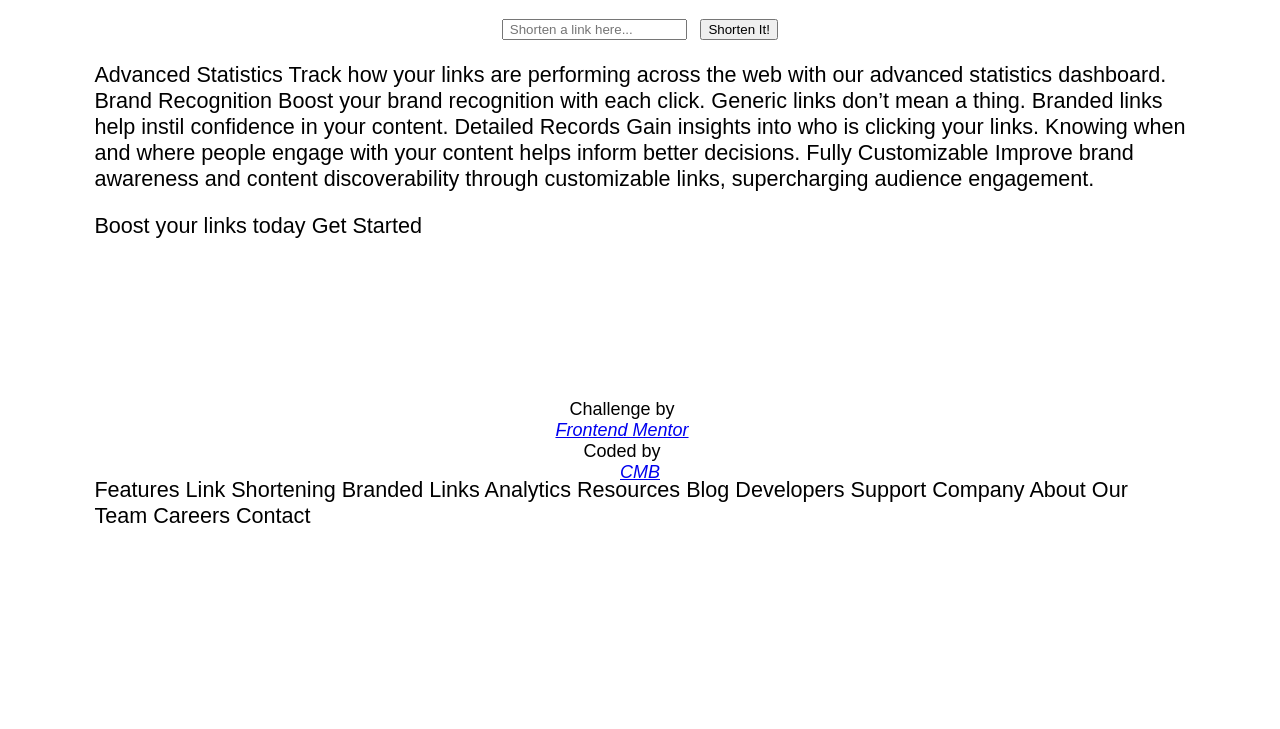
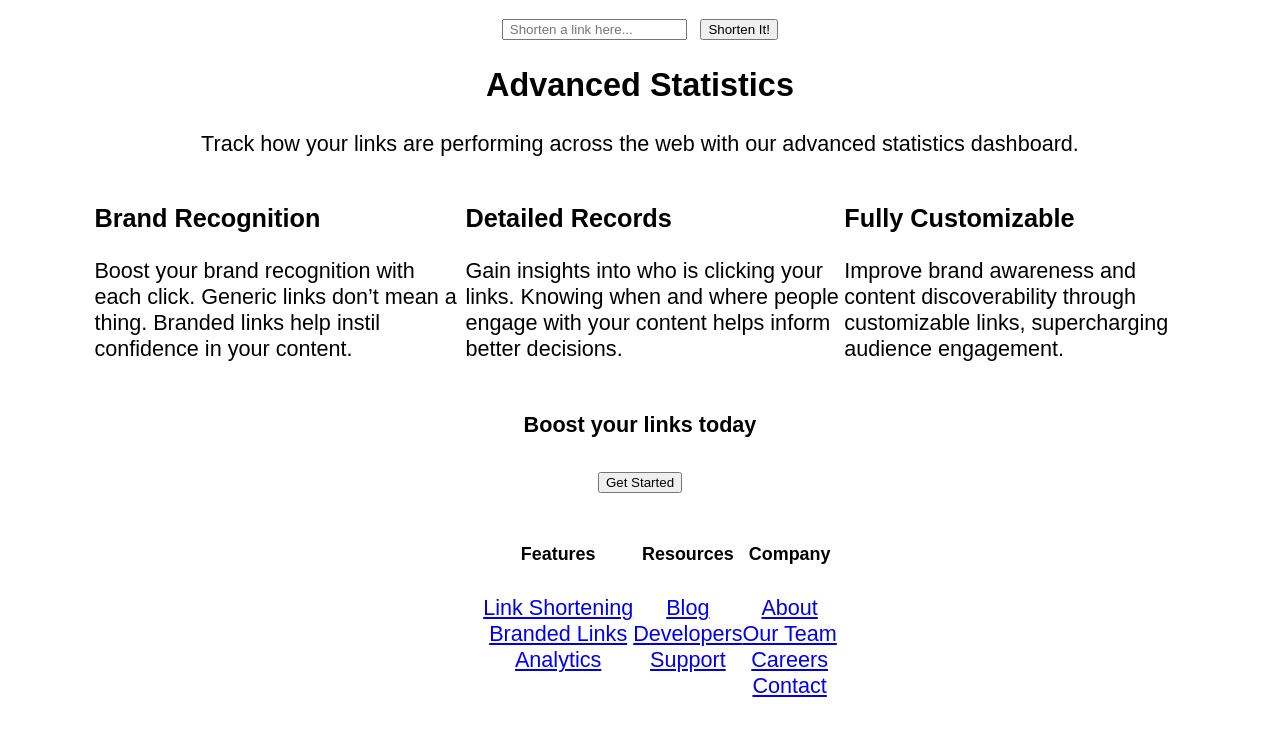
Before and after one commit to cmb347827/url-shortening-api-master, a plain HTML site: page index.html in a window 1280 px wide. Shown: the part 531-1260 px from the top of the page. Before the commit the page ends 1060 px from the top, so only its background shows below. Drawn offline with nearby package versions, Linux system fonts and the light colour scheme.

Commit message:
html added

```diff
--- a/_flexgrid.scss
+++ b/_flexgrid.scss
@@ -26,12 +26,20 @@
 .justify-content-space-between{
     justify-content: space-between;
 }
+.justify-content-center{
+    justify-content: center;
+}
 .justify-content-space-around{
     justify-content:space-around;
 }
 .justify-content-md-space-between{
     @media screen and(min-width:768px){
         justify-content: space-between;
+    }
+}
+.justify-content-md-center{
+    @media screen and(min-width:768px){
+        justify-content: center;
     }
 }
 .justify-content-md-space-around{
@@ -52,6 +60,9 @@
 }
 .align-items-stretch{
     align-items:stretch;
+}
+.align-content-center{
+    align-content:center;
 }
 .align-content-stretch{
     align-content:stretch;
--- a/index.html
+++ b/index.html
@@ -70,59 +70,79 @@
             <section >
                  <form method="post" action="" class="display-flex justify-content-center">
                       <label class='sr-only' for="url">Enter the url to be shortened</label>
-                      <input placeholder=" Shorten a link here..." type="text" id="url" name="url"  minlength="1000"  class="me-1" />
+                      <input placeholder=" Shorten a link here..." type="text" id="url" name="url"  minlength="13"  class="me-1" />
                       <button type="submit">Shorten It!</button>
                  </form>
 
             </section>
             <section>
-                Advanced Statistics
+                    <div class="text-center">
+                        <h2> Advanced Statistics</h2>
 
-                Track how your links are performing across the web with our
-                advanced statistics dashboard.
+                        <p>Track how your links are performing across the web with our
+                        advanced statistics dashboard.</p>
+                    </div>
+                    <article class="display-flex colRow">
+                        <div>
+                            <h3>Brand Recognition</h3>
 
-                Brand Recognition
+                            <p>Boost your brand recognition with each click. Generic links don’t
+                            mean a thing. Branded links help instil confidence in your content.</p>
+                        </div>
+                        <div>
+                            <h3> Detailed Records</h3>
 
-                Boost your brand recognition with each click. Generic links don’t
-                mean a thing. Branded links help instil confidence in your content.
+                            <p> Gain insights into who is clicking your links. Knowing when and where
+                                people engage with your content helps inform better decisions.</p>
+                        </div>
+                        <div>
+                            <h3> Fully Customizable </h3>
 
-                Detailed Records
+                            <p> Improve brand awareness and content discoverability through customizable
+                                links, supercharging audience engagement.</p>
+                        </div>
+                    </article>
 
-                Gain insights into who is clicking your links. Knowing when and where
-                people engage with your content helps inform better decisions.
 
-                Fully Customizable
+            </section>
+            <aside class="text-center">
+                <h4>Boost your links today</h4>
 
-                Improve brand awareness and content discoverability through customizable
-                links, supercharging audience engagement.
-            </section>
-            <section>
-                Boost your links today
-
-                Get Started
-            </section>
+                <button type='button'>Get Started</button>
+            </aside>
             <footer>
-                Features
-
-                Link Shortening
-                Branded Links
-                Analytics
-
-                Resources
-
-                Blog
-                Developers
-                Support
-
-                Company
-
-                About
-                Our Team
-                Careers
-                Contact
+                <nav>
+                    <ul class="display-flex colRow justify-content-center ">
+                        <li class="text-center">
+                            <h5>Features</h5>
+                            <div class="display-flex direction-column">
+                                <a href='#'>Link Shortening</a>
+                                <a href='#'>Branded Links</a>
+                                <a href='#'>Analytics</a>
+                            </div>
+                        </li>
+                        <li class="text-center">
+                            <h5> Resources</h5>
+                            <div class="display-flex direction-column">
+                                <a href='#'>Blog</a>
+                                <a href='#'>Developers</a>
+                                <a href='#'>Support</a>
+                            </div>
+                        </li>
+                        <li class="text-center">
+                            <h5>Company</h5>
+                            <div class="display-flex direction-column">
+                                <a href='#'>About</a>
+                                <a href='#'>Our Team</a>
+                                <a href='#'>Careers</a>
+                                <a href="#">Contact</a>
+                            </div>
+                        </li>
+                    </ul>
+                </nav>
             </footer>
           </main>
-          <aside>
+          <aside id="about-me">
             <div class="attribution text-center mt-5">
                 <span class='me-2'>Challenge by</span><address><a class='me-2' href="https://www.frontendmentor.io?ref=challenge" target="_blank">Frontend Mentor</a></address>
                 <span class='me-2'>Coded by</span><address><a href="https://www.frontendmentor.io/profile/cmb347827">CMB</a></address>
--- a/url-shortening-api-master.scss
+++ b/url-shortening-api-master.scss
@@ -139,6 +139,7 @@ body {
 	width: 1px !important;
 	white-space: nowrap !important;
 }
+
 .container{
       //cutoff the blue shape on the right/left side
 
@@ -150,12 +151,13 @@ body {
         //@include font-color(map-get($colors,White),nth($fallback-colors,5));
         //@include bg-color(map-get($colors,Soft Blue),nth($fallback-colors,1));
       }
+      nav ul {
+        list-style-type:none;
+        width: 100%;
+      }
 
       header{
-            ul li{
-              list-style-type:none;
-              width: 100%;
-            }
+
             a{
               text-decoration:none;
               color: black;
@@ -222,7 +224,7 @@ body {
 
 
 
-      footer{
+      #about-me{
 
         @media screen and(min-width:768px){
           position:relative;
```
Also changed, not shown: url-shortening-api-master.css, 1 other file.
